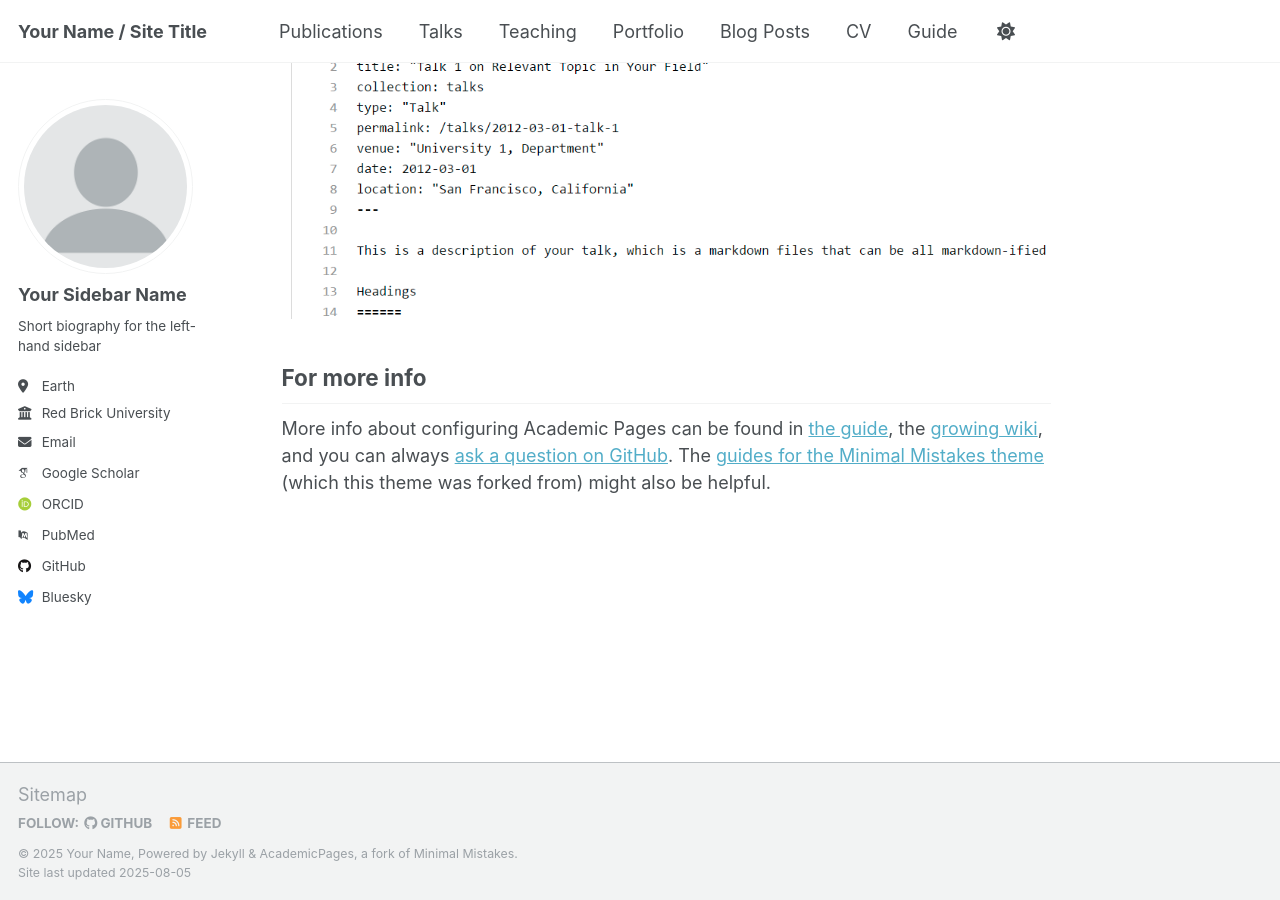
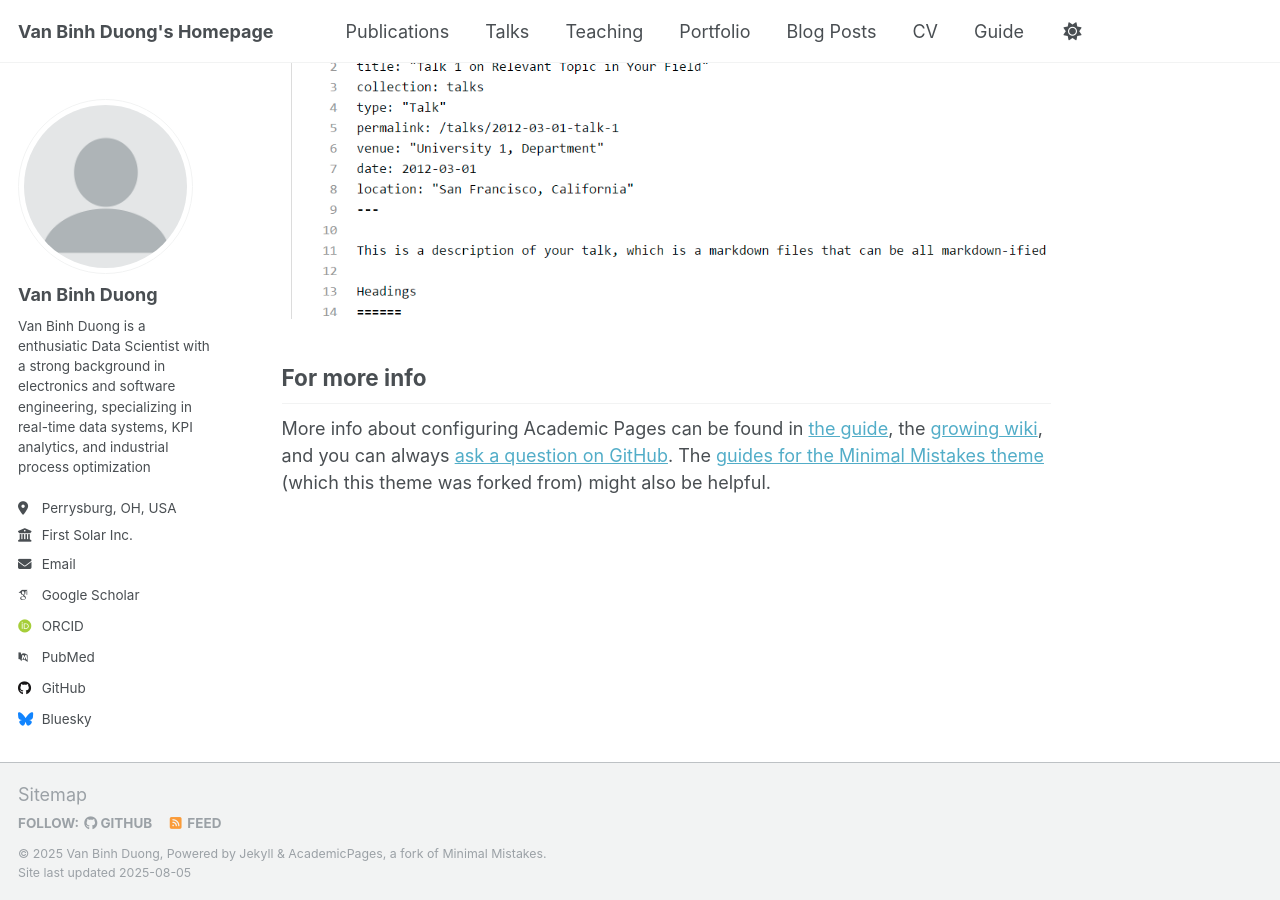
Before and after one commit to binhdv92/binhdv92.github.io, a Jekyll site: the page built from _pages/about.md, in a window 1280 px wide and 900 px high, scrolled down 2880 px. Built offline with Jekyll 4.4.1, drawn with Linux system fonts in a browser that asks for light colours; some web fonts are replaced; a script that is not in the unit is left out.

Commit message:
first edit

```diff
--- a/_config.yml
+++ b/_config.yml
@@ -9,13 +9,13 @@
 # Basic Site Settings
 locale                   : "en-US"
 site_theme               : "default"
-title                    : "Your Name / Site Title"
+title                    : "Van Binh Duong's Homepage"
 title_separator          : "-"
-name                     : &name "Your Name"
+name                     : &name "Van Binh Duong"
 description              : &description "personal description"
-url                      : https://academicpages.github.io # the base hostname & protocol for your site e.g. "https://[your GitHub username].github.io" or if you already have some other page hosted on Github then use "https://[your GitHub username].github.io/[Your Repo Name]"
+url                      : https://binhdv92.github.io # the base hostname & protocol for your site e.g. "https://[your GitHub username].github.io" or if you already have some other page hosted on Github then use "https://[your GitHub username].github.io/[Your Repo Name]"
 baseurl                  : "" # the subpath of your site, e.g. "/blog"
-repository               : "academicpages/academicpages.github.io"
+repository               : "binhdv92/binhdv92.github.io"
 
 # Site Author - The following control what appear as part of the author content on the side bar.
 #               If a field is blank the icon and link will not appear, otherwise it will be shown.
@@ -23,18 +23,18 @@ repository               : "academicpages/academicpages.github.io"
 author:
   # Biographic information
   avatar           : "profile.png"
-  name             : "Your Sidebar Name"
+  name             : "Van Binh Duong"
   pronouns         : # example: "she/her"
-  bio              : "Short biography for the left-hand sidebar"
-  location         : "Earth"
-  employer         : "Red Brick University"
+  bio              : "Van Binh Duong is a enthusiatic Data Scientist with a strong background in electronics and software engineering, specializing in real-time data systems, KPI analytics, and industrial process optimization"
+  location         : "Perrysburg, OH, USA"
+  employer         : "First Solar Inc."
   uri              : # URL
-  email            : "none@example.org"
+  email            : "binhdv92@gmail.com"
 
   # Academic websites
   academia         : # URL
   arxiv            : # URL - Update with the correct link to your profile
-  googlescholar    : "https://scholar.google.com/citations?user=PS_CX0AAAAAJ"
+  googlescholar    : "https://scholar.google.com/citations?user=--XSGWAAAAAJ&hl=en"
   inspire-hep      : # URL
   impactstory      : # URL
   orcid            : "http://orcid.org/yourorcidurl"
```
Also changed, not shown: profile.jpg (added).
